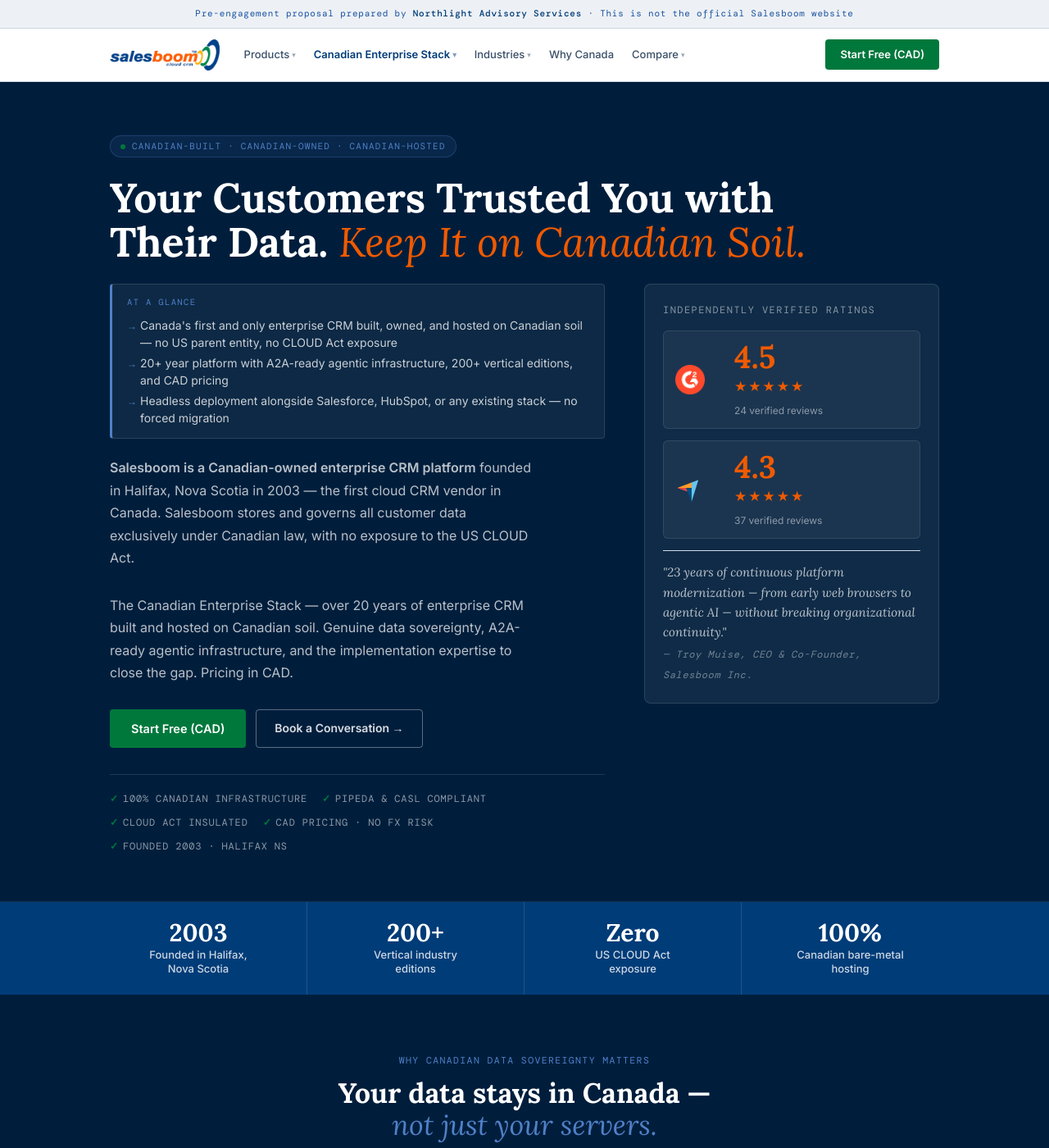
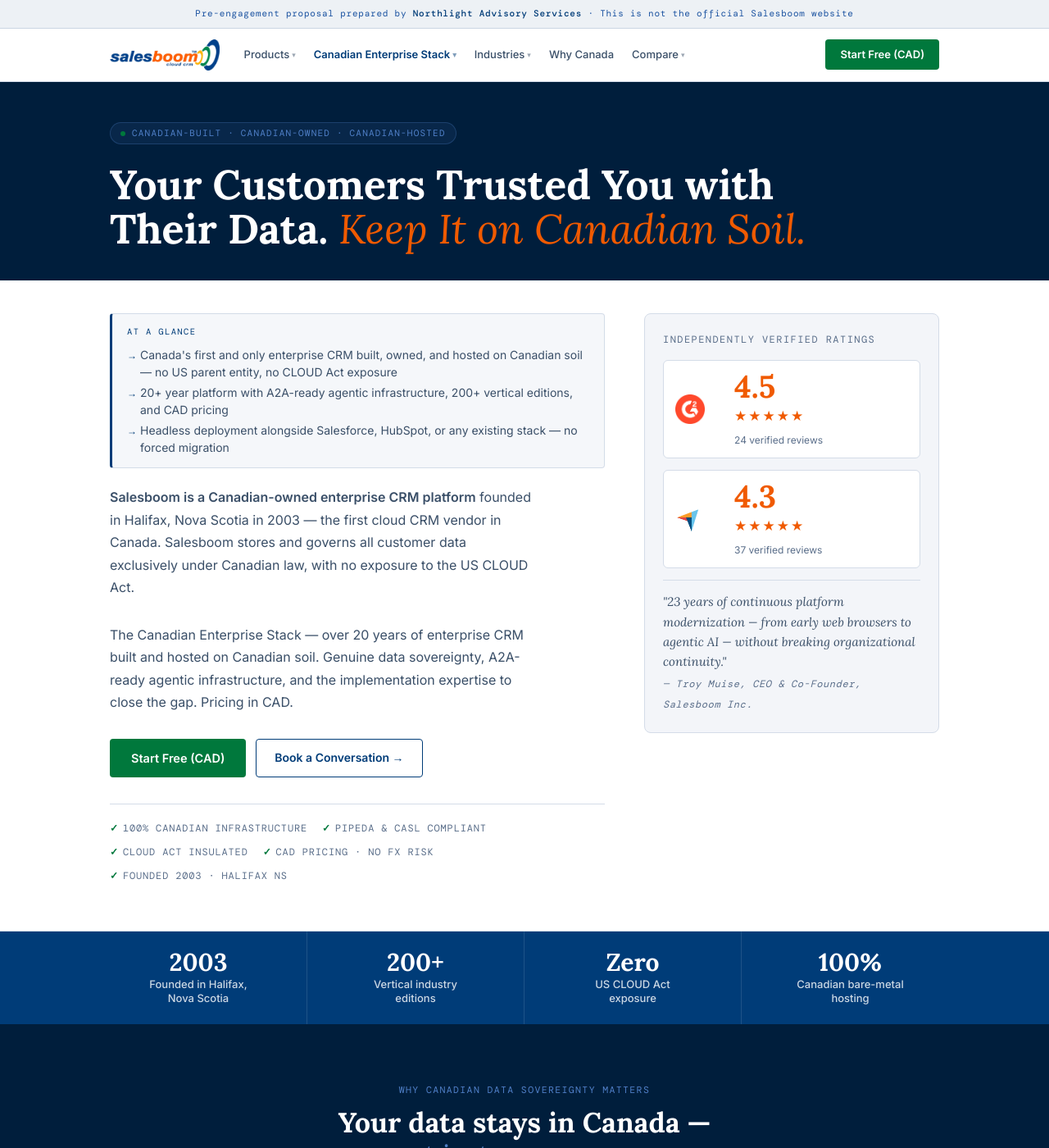
Before and after one commit to elizabethlemoine33-commits/salesboom-ca, a Jekyll site: the page built from index.html, in a window 1280 px wide and 1400 px high. Shown: the whole window at 82% size. Built offline with Jekyll 4.4.1, drawn with Linux system fonts in a browser that asks for light colours.

Commit message:
Fix hero navy band scope; redesign Professional Services card
- index.html: narrow navy band to badge + h1 only (hero-top wrapper);
  at-a-glance, body text, proof panel revert to light background
- stack.html: replace pillar-fact list in Professional Services card
  with 2x2 delivery-grid (Fast Track, Built-to-Suit, PaaS, CRM
  Concierge); cleaner label + short description per cell; no wrapping

Co-Authored-By: Claude Sonnet 4.6 <noreply@anthropic.com>

```diff
--- a/index.html
+++ b/index.html
@@ -111,63 +111,62 @@ schema: |
 
 <style>
 /* ══ HERO ══ */
-.hero { background: var(--navy); padding: 64px 0 56px; border-bottom: 1px solid rgba(255,255,255,.08); }
-.hero-inner { display: grid; grid-template-columns: 1fr 360px; gap: 48px; align-items: start; margin-top: 24px; }
-.hero-badge {
+.hero { background: var(--bg); border-bottom: 1px solid var(--border); }
+.hero-top { background: var(--navy); padding: 48px 0 36px; }
+.hero-top .hero-badge {
   display: inline-flex; align-items: center; gap: 8px;
   font-family: 'DM Mono', monospace; font-size: 11px; letter-spacing: .11em; text-transform: uppercase;
   color: #5080C8; border: 1px solid rgba(80,128,200,.28); background: rgba(80,128,200,.10);
   padding: 4px 12px; border-radius: 20px; margin-bottom: 22px;
 }
 .hero-badge-dot { width: 6px; height: 6px; border-radius: 50%; background: var(--green); flex-shrink: 0; }
-.hero h1 {
+.hero-top h1 {
   font-family: 'Lora', serif; font-size: clamp(34px, 4.5vw, 50px);
-  font-weight: 700; line-height: 1.08; color: #fff; margin-bottom: 18px; text-wrap: balance;
+  font-weight: 700; line-height: 1.08; color: #fff; margin-bottom: 0; text-wrap: balance;
 }
-.hero h1 em { font-style: italic; font-weight: 300; color: var(--orange); }
+.hero-top h1 em { font-style: italic; font-weight: 300; color: var(--orange); }
+.hero-inner { display: grid; grid-template-columns: 1fr 360px; gap: 48px; align-items: start; padding: 40px 0 56px; }
 
 /* At-a-Glance block — GEO citability signal */
 .at-a-glance {
-  background: rgba(255,255,255,.05); border: 1px solid rgba(255,255,255,.12);
-  border-left: 3px solid #5080C8; border-radius: 4px;
+  background: rgba(0,60,120,.04); border: 1px solid rgba(0,60,120,.14);
+  border-left: 3px solid var(--blue); border-radius: 4px;
   padding: 14px 18px; margin-bottom: 22px;
 }
 .at-a-glance-label {
   font-family: 'DM Mono', monospace; font-size: 10.5px; letter-spacing: .13em;
-  text-transform: uppercase; color: #5080C8; margin-bottom: 8px;
+  text-transform: uppercase; color: var(--blue); margin-bottom: 8px;
 }
 .at-a-glance ul { list-style: none; padding: 0; margin: 0; display: flex; flex-direction: column; gap: 4px; }
 .at-a-glance li {
-  font-size: 14px; color: rgba(255,255,255,.78); padding-left: 16px; position: relative; line-height: 1.5;
+  font-size: 14px; color: var(--text-2); padding-left: 16px; position: relative; line-height: 1.5;
 }
-.at-a-glance li::before { content: '→'; position: absolute; left: 0; color: #5080C8; font-size: 12px; top: 3px; }
+.at-a-glance li::before { content: '→'; position: absolute; left: 0; color: var(--blue); font-size: 12px; top: 3px; }
 
-.hero-sub { font-size: 16px; color: rgba(255,255,255,.72); line-height: 1.72; margin-bottom: 30px; max-width: 520px; }
+.hero-sub { font-size: 16px; color: var(--text-2); line-height: 1.72; margin-bottom: 30px; max-width: 520px; }
 .hero-ctas { display: flex; gap: 12px; align-items: center; flex-wrap: wrap; margin-bottom: 32px; }
-.trust-strip { display: flex; flex-wrap: wrap; gap: 10px 18px; border-top: 1px solid rgba(255,255,255,.12); padding-top: 20px; }
+.trust-strip { display: flex; flex-wrap: wrap; gap: 10px 18px; border-top: 1px solid var(--border); padding-top: 20px; }
 .trust-item {
   font-family: 'DM Mono', monospace; font-size: 12px; letter-spacing: .07em; text-transform: uppercase;
-  color: rgba(255,255,255,.55); display: flex; align-items: center; gap: 5px;
+  color: var(--muted); display: flex; align-items: center; gap: 5px;
 }
 .trust-item::before { content: '✓'; color: var(--green); font-weight: 700; }
-.hero .btn-outline-blue { color: rgba(255,255,255,.85) !important; border-color: rgba(255,255,255,.35); }
-.hero .btn-outline-blue:hover { background: rgba(255,255,255,.10); color: #fff !important; border-color: rgba(255,255,255,.60); }
 
 /* Hero proof panel */
 .hero-proof {
-  background: rgba(255,255,255,.06); border: 1px solid rgba(255,255,255,.12); border-radius: 8px;
+  background: var(--bg-alt); border: 1px solid var(--border); border-radius: 8px;
   padding: 22px; display: flex; flex-direction: column; gap: 14px;
 }
-.proof-head { font-family: 'DM Mono', monospace; font-size: 12px; letter-spacing: .12em; text-transform: uppercase; color: rgba(255,255,255,.50); }
-.proof-row { display: flex; align-items: center; gap: 14px; padding: 12px 14px; background: rgba(255,255,255,.05); border: 1px solid rgba(255,255,255,.10); border-radius: 6px; }
+.proof-head { font-family: 'DM Mono', monospace; font-size: 12px; letter-spacing: .12em; text-transform: uppercase; color: var(--muted); }
+.proof-row { display: flex; align-items: center; gap: 14px; padding: 12px 14px; background: var(--card); border: 1px solid var(--border); border-radius: 6px; }
 .proof-platform { min-width: 58px; display: flex; align-items: center; }
 .proof-logo { height: 36px; width: auto; display: block; }
 .proof-score { font-family: 'Lora', serif; font-size: 38px; font-weight: 700; color: var(--orange); line-height: 1; }
 .proof-stars { color: var(--orange); font-size: 17px; letter-spacing: 2px; margin: 4px 0 6px; }
-.proof-count { font-size: 12px; color: rgba(255,255,255,.50); }
+.proof-count { font-size: 12px; color: var(--muted); }
 .proof-divider-h { height: 1px; background: var(--border); }
-.proof-quote-mini { font-family: 'Lora', serif; font-size: 15px; font-style: italic; font-weight: 300; color: rgba(255,255,255,.72); line-height: 1.62; }
-.proof-quote-attr { font-size: 12px; color: rgba(255,255,255,.42); font-family: 'DM Mono', monospace; margin-top: 6px; letter-spacing: .05em; }
+.proof-quote-mini { font-family: 'Lora', serif; font-size: 15px; font-style: italic; font-weight: 300; color: var(--text-2); line-height: 1.62; }
+.proof-quote-attr { font-size: 12px; color: var(--muted); font-family: 'DM Mono', monospace; margin-top: 6px; letter-spacing: .05em; }
 
 /* ══ METRICS ══ */
 .metrics { background: var(--blue); }
@@ -262,12 +261,16 @@ schema: |
 
 <!-- ══ HERO ══ -->
 <section class="hero" aria-label="Hero">
+  <div class="hero-top">
+    <div class="container">
+      <div class="hero-badge">
+        <span class="hero-badge-dot" aria-hidden="true"></span>
+        Canadian-Built · Canadian-Owned · Canadian-Hosted
+      </div>
+      <h1>Your Customers Trusted You with Their Data. <em>Keep It on Canadian Soil.</em></h1>
+    </div>
+  </div>
   <div class="container">
-    <div class="hero-badge">
-      <span class="hero-badge-dot" aria-hidden="true"></span>
-      Canadian-Built · Canadian-Owned · Canadian-Hosted
-    </div>
-    <h1>Your Customers Trusted You with Their Data. <em>Keep It on Canadian Soil.</em></h1>
     <div class="hero-inner">
       <div>
         <div class="at-a-glance" aria-label="At a glance">
@@ -321,7 +324,7 @@ schema: |
         </div>
       </div>
     </div>
-  </div>
+  </div><!-- /container -->
 </section>
 
 <!-- ══ METRICS ══ -->
```
Also changed, not shown: stack.html (+23 -5 lines).
